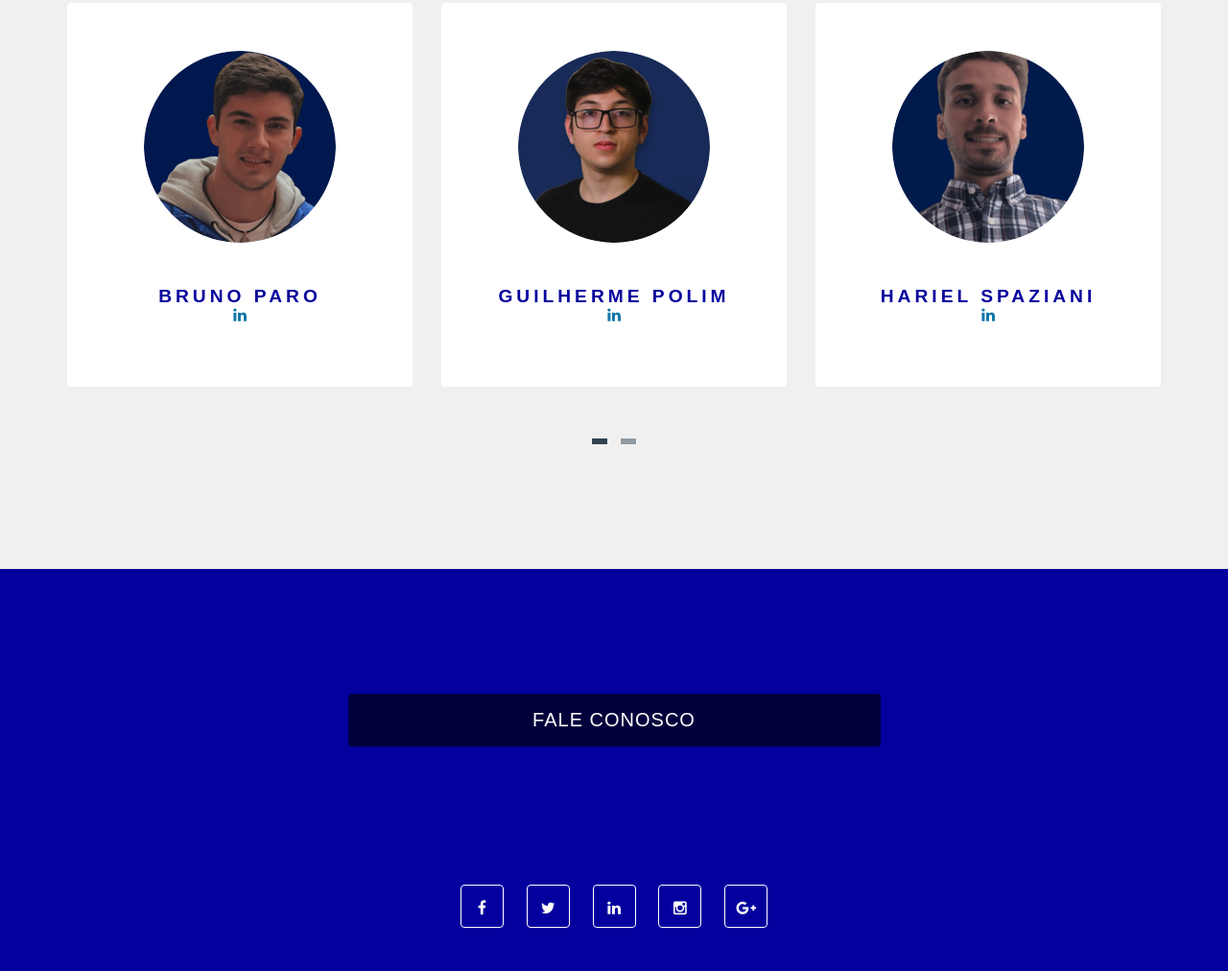
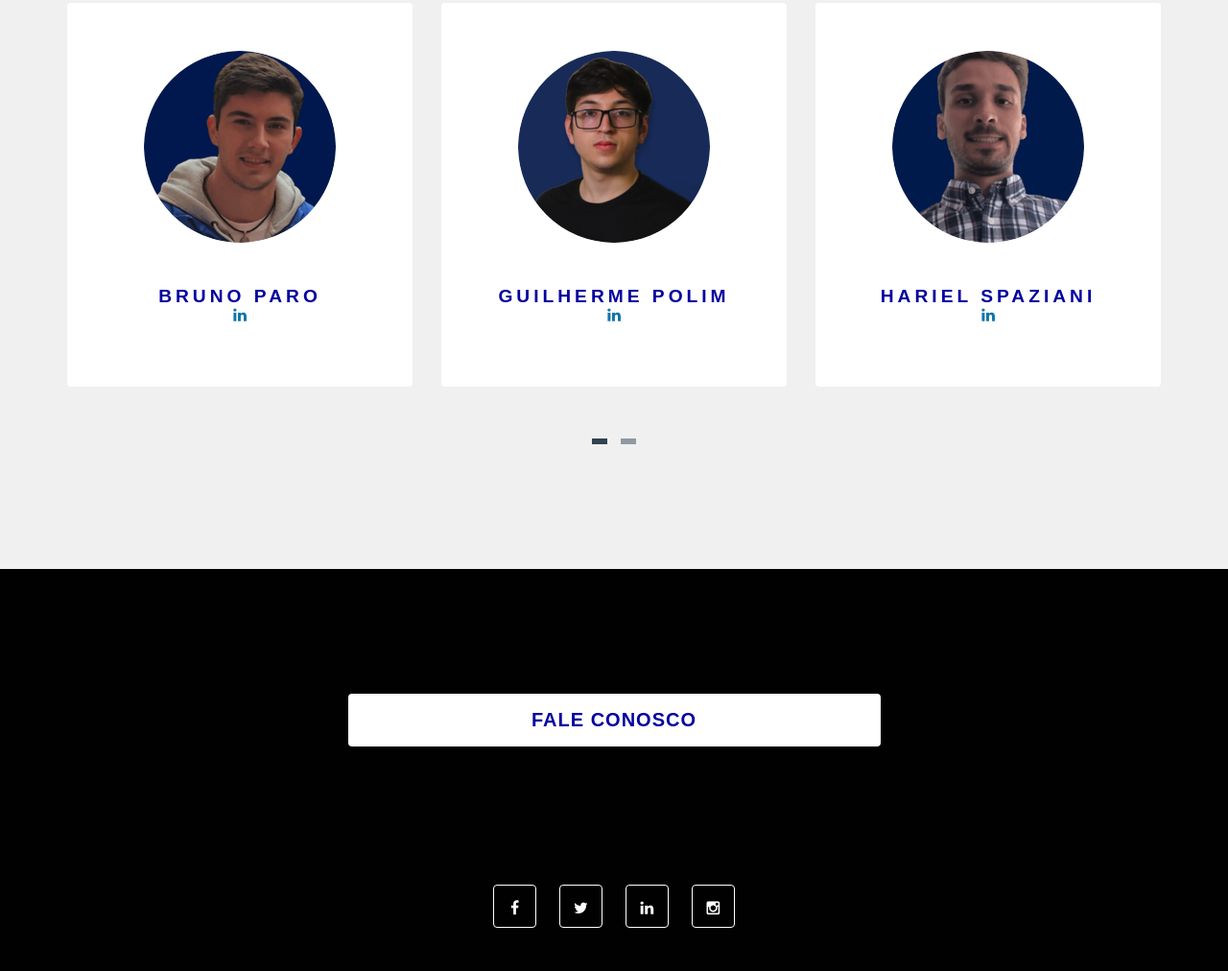
Before and after one commit to packopbrrr/packopbrrr, a plain HTML site: page index.html in a window 1280 px wide. Shown: the part 3301-4313 px from the top of the page at 96% size. Drawn offline with Linux system fonts and the light colour scheme.

Commit message:
atualização no back

```diff
--- a/css/style.css
+++ b/css/style.css
@@ -524,7 +524,7 @@ nav img {
 -----------------------------------------*/
 
 #contact, footer {
-  background: #03009e;
+  background: #010102;
   color: #03009e;
 }
 
@@ -549,15 +549,15 @@ nav img {
 }
 
 #contact input[type="submit"] {
-  background: #000003a1;
+  background: #ffffff;
   border:none;
-  color: #ffffff;
-  font-weight: 400;
+  color: #03009e;
+  font-weight: 600;
   letter-spacing: 1px;
 }
 
 #contact input[type="submit"]:hover {
-  background: #2f18ff;
+  background: #03009e;
   color: #ffffff;
 }
 
--- a/index.html
+++ b/index.html
@@ -268,7 +268,6 @@ http://tympanus.net/codrops/2013/06/18/caption-hover-effects/
                     <li><a href="#" class="fa fa-twitter wow fadeInUp" data-wow-delay="0.4s"></a></li>
                     <li><a href="#" class="fa fa-linkedin wow fadeInUp" data-wow-delay="0.6s"></a></li>
                     <li><a href="#" class="fa fa-instagram wow fadeInUp" data-wow-delay="0.8s"></a></li>
-                    <li><a href="#" class="fa fa-google-plus wow fadeInUp" data-wow-delay="1.0s"></a></li>
                 </ul>
 
 			</div>
```
